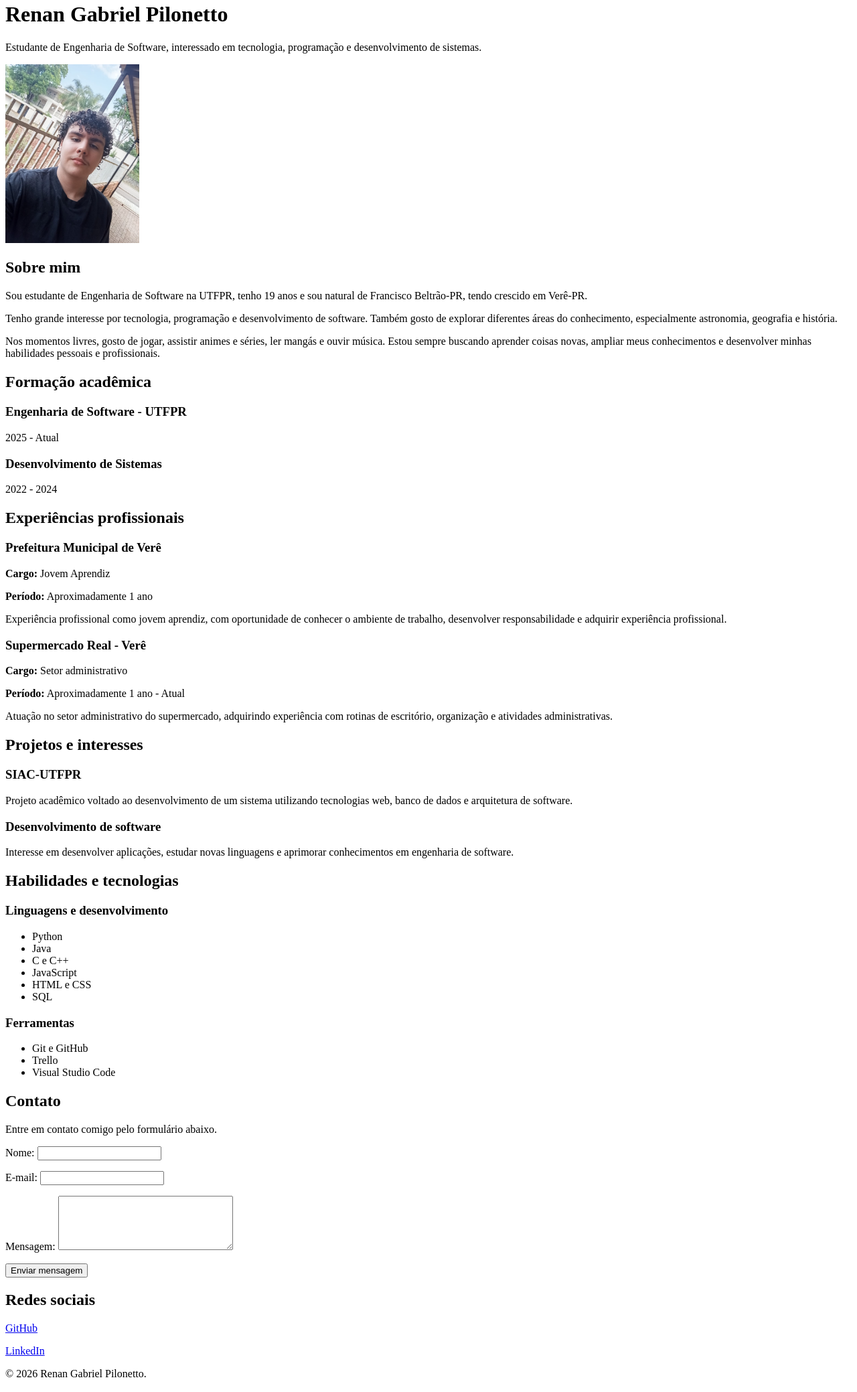
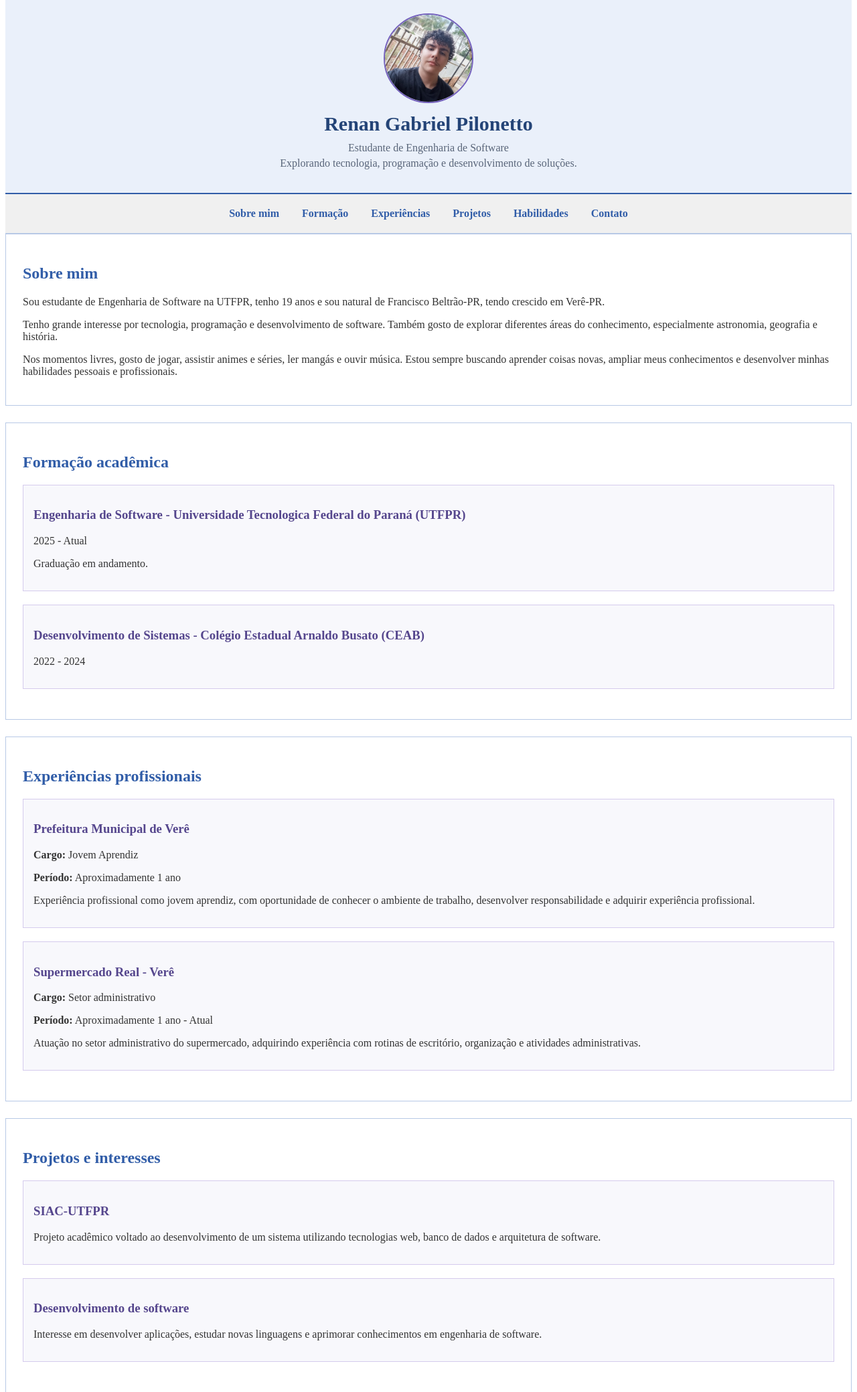
Before and after one commit to Renantt17/site-pessoal, a plain HTML site: page index.html in a window 1280 px wide. Shown: the part 18-2097 px from the top of the page at 67% size. Drawn offline with Linux system fonts and the light colour scheme.

Commit message:
feat: adiciona estilização CSS ao portfólio

```diff
--- /dev/null
+++ b/css/style.css
@@ -0,0 +1,135 @@
+
+header {
+    background-color: #eaf0fa;
+    text-align: center;
+    padding: 30px 20px;
+    border-bottom: 2px solid #315da8;
+}
+header img {
+    width: 130px;
+    height: 130px;
+    border: 2px solid #7562bd;
+    border-radius: 50%;
+    object-fit: cover;
+}
+
+header h1 {
+    color: #244477;
+    font-size: 30px;
+    margin: 10px 0;
+}
+
+header p {
+    color: #596579;
+    font-size: 16px;
+    margin: 5px;
+}
+nav {
+    background-color: #f0f0f0;
+    text-align: center;
+    padding: 15px;
+    border-bottom: 1px solid #b8c9e6;
+}
+nav ul {
+    list-style: none;
+    padding: 0;
+    margin: 0;
+}
+
+nav li {
+    display: inline-block;
+    margin: 5px 15px;
+}
+
+nav a {
+    color: #315da8;
+    text-decoration: none;
+    font-weight: bold;
+}
+
+nav a:hover {
+    color: #7562bd;
+    text-decoration: underline;
+}
+
+section {
+    background-color: white;
+    padding: 25px;
+    margin-bottom: 25px;
+    border: 1px solid #b8c9e6;
+}
+
+section h2 {
+    color: #315da8;
+    font-size: 24px;
+}
+section h3 {
+    color: #55468d;
+}
+
+section p {
+    color: #333333;
+}
+article {
+    background-color: #f8f8fc;
+    padding: 15px;
+    margin: 20px 0;
+    border: 1px solid #d5cbed;
+}
+
+
+form {
+    margin-top: 20px;
+}
+
+form p {
+    margin-bottom: 20px;
+}
+
+label {
+    display: inline-block;
+    width: 90px;
+    color: #315da8;
+}
+
+
+form {
+    margin-top: 20px;
+}
+
+form p {
+    margin-bottom: 20px;
+}
+
+label {
+    display: inline-block;
+    width: 90px;
+    color: #315da8;
+}
+
+input,
+textarea {
+    width: 400px;
+    padding: 10px;
+    border: 1px solid #aaaaaa;
+    font-family: Arial, sans-serif;
+    font-size: 15px;
+    box-sizing: border-box;
+}
+
+textarea {
+    height: 130px;
+    vertical-align: middle;
+}
+
+button {
+    background-color: #315da8;
+    color: white;
+    padding: 10px 20px;
+    border: none;
+    cursor: pointer;
+}
+
+button:hover {
+    background-color: #7562bd;
+}
--- a/index.html
+++ b/index.html
@@ -5,25 +5,42 @@
 <head>
     <meta charset="UTF-8">
     <meta name="viewport" content="width=device-width, initial-scale=1.0">
-    <title>Renan Gabriel Pilonetto</title>
+
+    <title>Renan Gabriel Pilonetto | Portfólio</title>
+
+    <link rel="stylesheet" href="css/style.css">
 </head>
 
 <body>
 
-    <header>
+    <header id="inicio">
+        <img src="imagens/perfil.jpg" alt="Foto de Renan Gabriel">
+
         <h1>Renan Gabriel Pilonetto</h1>
 
         <p>
-            Estudante de Engenharia de Software, interessado em tecnologia,
-            programação e desenvolvimento de sistemas.
+            Estudante de Engenharia de Software
         </p>
 
-        <img src="imagens/perfil.jpg" alt="Foto de Renan Gabriel" width="200">
+        <p>
+            Explorando tecnologia, programação e desenvolvimento de soluções.
+        </p>
     </header>
+
+    <nav>
+        <ul>
+            <li><a href="#sobre">Sobre mim</a></li>
+            <li><a href="#formacao">Formação</a></li>
+            <li><a href="#experiencias">Experiências</a></li>
+            <li><a href="#projetos">Projetos</a></li>
+            <li><a href="#habilidades">Habilidades</a></li>
+            <li><a href="#contato">Contato</a></li>
+        </ul>
+    </nav>
 
     <main>
 
-        <section>
+        <section id="sobre">
             <h2>Sobre mim</h2>
 
             <p>
@@ -47,26 +64,26 @@
             </p>
         </section>
 
-        <section>
+        <section id="formacao">
             <h2>Formação acadêmica</h2>
 
             <article>
-                <h3>Engenharia de Software - UTFPR</h3>
+                <h3>Engenharia de Software - Universidade Tecnologica Federal do Paraná (UTFPR)</h3>
                 <p>2025 - Atual</p>
+                <p>Graduação em andamento.</p>
             </article>
 
             <article>
-                <h3>Desenvolvimento de Sistemas</h3>
+                <h3>Desenvolvimento de Sistemas - Colégio Estadual Arnaldo Busato (CEAB)</h3>
                 <p>2022 - 2024</p>
             </article>
         </section>
 
-        <section>
+        <section id="experiencias">
             <h2>Experiências profissionais</h2>
 
             <article>
                 <h3>Prefeitura Municipal de Verê</h3>
-
                 <p><strong>Cargo:</strong> Jovem Aprendiz</p>
                 <p><strong>Período:</strong> Aproximadamente 1 ano</p>
 
@@ -80,7 +97,6 @@
 
             <article>
                 <h3>Supermercado Real - Verê</h3>
-
                 <p><strong>Cargo:</strong> Setor administrativo</p>
                 <p><strong>Período:</strong> Aproximadamente 1 ano - Atual</p>
 
@@ -92,7 +108,7 @@
             </article>
         </section>
 
-        <section>
+        <section id="projetos">
             <h2>Projetos e interesses</h2>
 
             <article>
@@ -116,7 +132,7 @@
             </article>
         </section>
 
-        <section>
+        <section id="habilidades">
             <h2>Habilidades e tecnologias</h2>
 
             <h3>Linguagens e desenvolvimento</h3>
@@ -136,29 +152,37 @@
                 <li>Git e GitHub</li>
                 <li>Trello</li>
                 <li>Visual Studio Code</li>
+                <li>PostgreSQL</li>
+                <li>Draw.io</li>
             </ul>
         </section>
 
-        <section>
+        <section id="contato">
             <h2>Contato</h2>
 
-            <p>Entre em contato comigo pelo formulário abaixo.</p>
+            <p>
+                Tem alguma dúvida ou gostaria de conversar?
+                Envie uma mensagem pelo formulário abaixo.
+            </p>
 
             <form>
                 <p>
-                    <label for="nome">Nome:</label>
-                    <input type="text" id="nome" name="nome" required>
+                    <label for="nome">Nome</label>
+                    <input type="text" id="nome" name="nome"
+                        placeholder="Digite seu nome" required>
                 </p>
 
                 <p>
-                    <label for="email">E-mail:</label>
-                    <input type="email" id="email" name="email" required>
+                    <label for="email">E-mail</label>
+                    <input type="email" id="email" name="email"
+                        placeholder="Digite seu e-mail" required>
                 </p>
 
                 <p>
-                    <label for="mensagem">Mensagem:</label>
+                    <label for="mensagem">Mensagem</label>
                     <textarea id="mensagem" name="mensagem"
-                        rows="5" cols="30" required></textarea>
+                        rows="5" cols="30"
+                        placeholder="Escreva sua mensagem..." required></textarea>
                 </p>
 
                 <button type="submit">Enviar mensagem</button>
@@ -168,7 +192,7 @@
     </main>
 
     <footer>
-        <h2>Redes sociais</h2>
+        <h2>Vamos nos conectar?</h2>
 
         <p>
             <a href="https://github.com/Renantt17" target="_blank">
```
